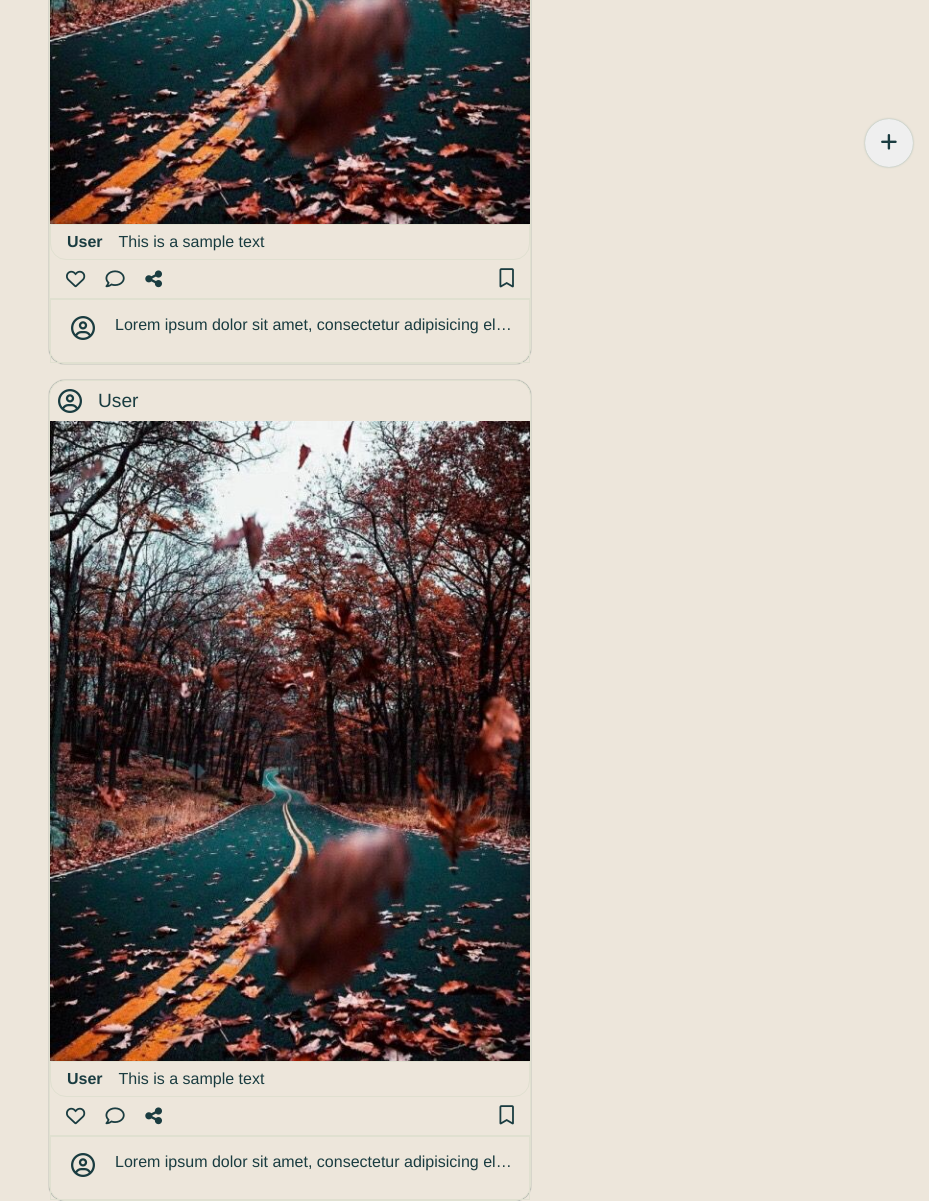
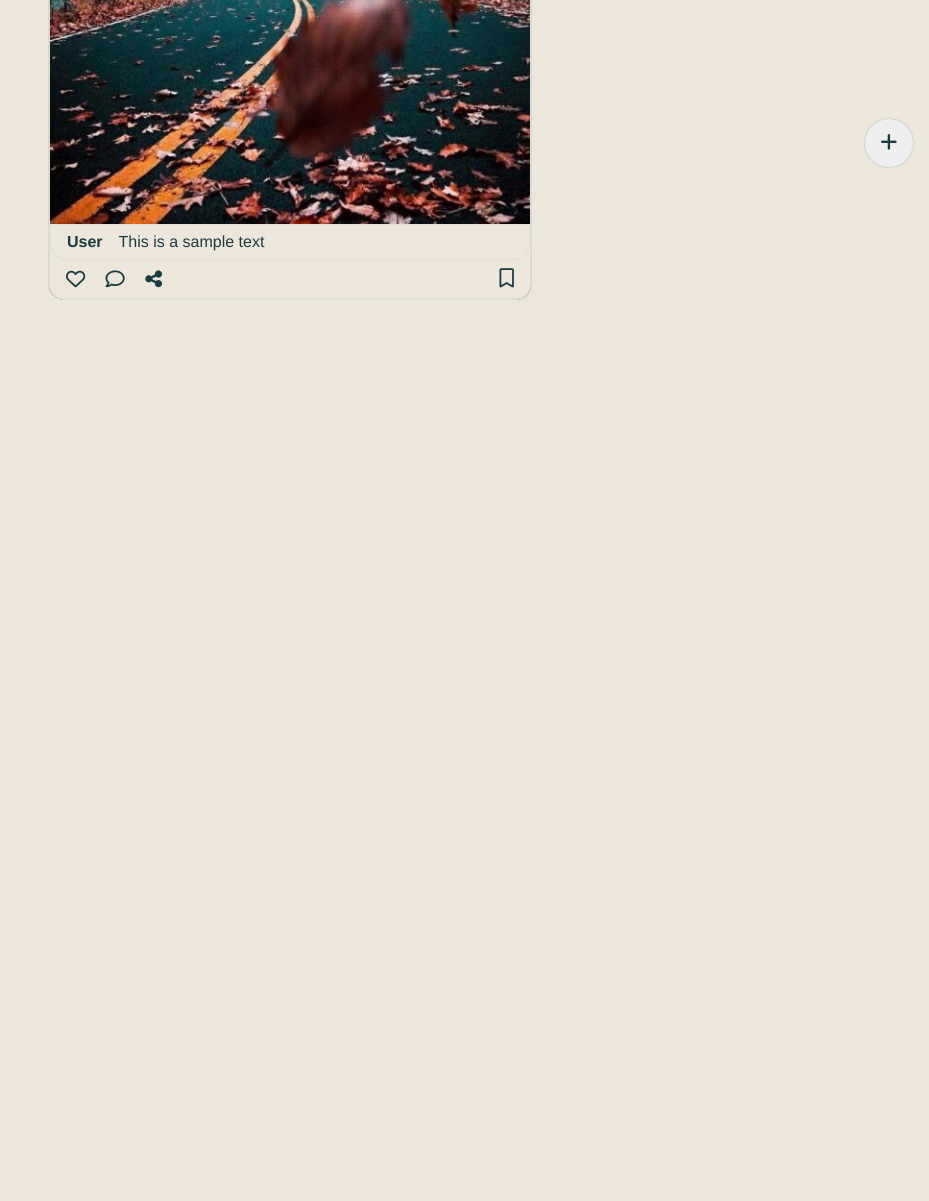
Before and after one commit to Metsehafe-Eyasu/picture-me, a plain HTML site: page index.html in a window 1280 px wide. Shown: the part 617-1818 px from the top of the page, without its empty margins (351-1280 px from the left). After the commit the page ends 917 px from the top, so only its background shows below. Drawn offline with Linux system fonts and the light colour scheme.

Commit message:
Styling changes

```diff
--- a/index.html
+++ b/index.html
@@ -83,45 +83,14 @@
                         <i class="fa-regular fa-bookmark"></i>
                     </div>
                 </div>
-                <div class="post-comments">
+                <!-- <div class="post-comments">
                     <div class="comment">
                         <div class="comment-avatar">
                             <i class="fa-regular fa-circle-user"></i>
                         </div>
                         <p class="comment-text">Lorem ipsum dolor sit amet, consectetur adipisicing elit, sed do eiusmod tempor incididunt ut Lorem ipsum dolor sit amet consectetur adipisicing elit. Nulla molestiae facilis maiores expedita suscipit, repellendus optio magni accusamus minima cumque totam officiis asperiores provident dolore doloribus eaque reiciendis deserunt itaque.</p>
                     </div>
-                </div>
-            </div>
-            <div class="post">
-                <div class="poster">
-                    <i class="fa-regular fa-circle-user"></i>
-                    <span class="poster-title">User</span>
-                </div>
-                <div class="post-img-container">
-                    <img src="assets/images/cayseypetty.jpg" alt="Post Image" class="post-img">
-                </div>
-                <div class="post-text">
-                    <span>User</span>
-                    <p>This is a sample text</p>
-                </div>
-                <div class="post-interaction">
-                    <div class="left">
-                        <i class="fa-regular fa-heart"></i>
-                        <i class="fa-regular fa-comment"></i>
-                        <i class="fa-solid fa-share-nodes"></i>
-                    </div>
-                    <div class="right">
-                        <i class="fa-regular fa-bookmark"></i>
-                    </div>
-                </div>
-                <div class="post-comments">
-                    <div class="comment">
-                        <div class="comment-avatar">
-                            <i class="fa-regular fa-circle-user"></i>
-                        </div>
-                        <p class="comment-text">Lorem ipsum dolor sit amet, consectetur adipisicing elit, sed do eiusmod tempor incididunt ut</p>
-                    </div>
-                </div>
+                </div> -->
             </div>
         </div>
     </main>
@@ -129,9 +98,9 @@
         <form method="dialog" id="post-form">
             <h2>Create a Post</h2>
             <label for="file">Choose an Image to post</label>
-            <input type="file" name="file" id="file" accept="image/*">
+            <input type="file" name="file" id="file" accept="image/*" required>
             <label for="img-text">Add a caption</label>
-            <input type="text" id="text" name="text" required>
+            <input type="text" id="text" name="text">
             <div class="buttons">
                 <input type="submit" value="Submit" id="submitBtn" class="formBtn">
                 <button value="cancel" id="cancelBtn" class="formBtn">Cancel</button>
--- a/js/index.js
+++ b/js/index.js
@@ -15,9 +15,6 @@ const getBase64 = (file) => {
         reader.onerror = error => reject(error)
     })
 }
-
-
-
 
 // Event Listeners
 submitBtn.addEventListener('click', e => {
--- a/sass/input.scss
+++ b/sass/input.scss
@@ -1,6 +1,6 @@
-@import url("/css/fontawesome.css");
-@import url("/css/regular.css");
-@import url("/css/solid.css");
+@import url("../css/fontawesome.css");
+@import url("../css/regular.css");
+@import url("../css/solid.css");
 
 $fa-font-path: "/webfonts";
 $font-stack: Helvetica, sans-serif;
@@ -237,12 +237,9 @@ main{
     border-radius: 1rem;
     border: none;
     #post-form{
-        // @include aligner();
         display: grid;
-        // justify-content: center;
         align-items: flex-start;
         gap: 0.5rem;
-        // background-color: blue;
         width: 100%;
         margin: 1rem auto;
         padding: 0 2rem;
@@ -252,7 +249,6 @@ main{
         }
         input[type=file]{
             height: 3rem;
-            background-color: red;
         }
         input[type=text]{
             border: none;
@@ -260,7 +256,6 @@ main{
             box-shadow: 0px 0px 2px rgba($color: #417D7A , $alpha: 0.5);
             width: 100%;
             height: 4rem;
-            background-color: red;
             margin-bottom: 1rem;
         }
         .buttons{
```
Also changed, not shown: css/style.css, 1 other file.
